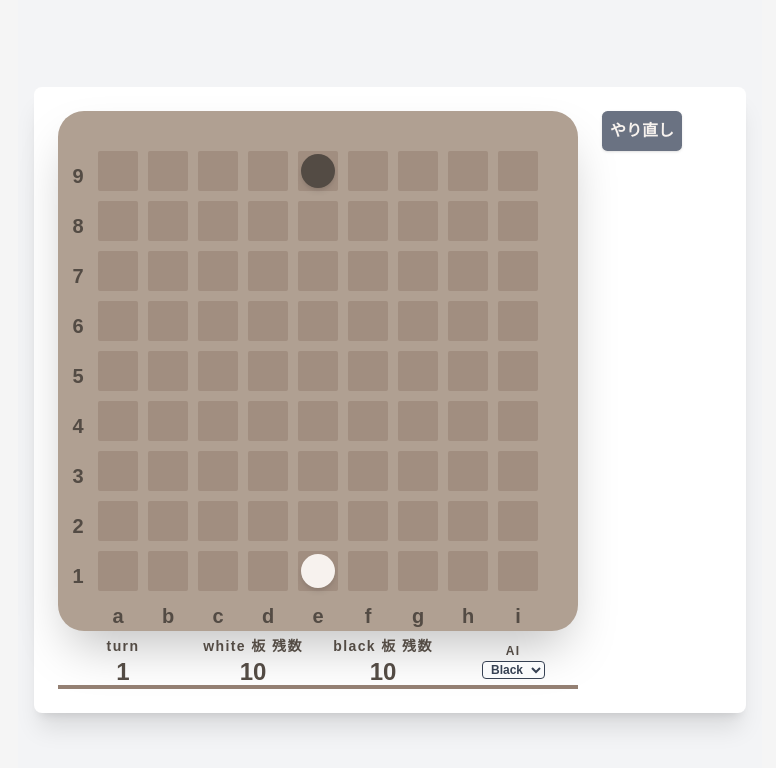
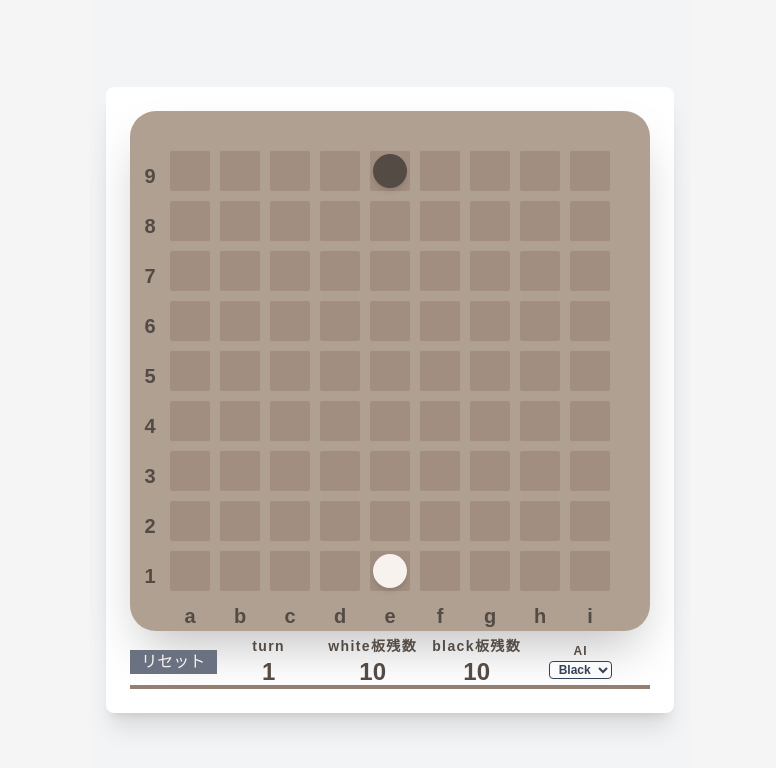
Before and after one commit to toyohisa2nakada/quoridor-app, a React (Vite) app: page / in a window 1280 px wide. Shown: the top 768 px of the page, without its empty margins (250-1026 px from the left). Built offline with nearby package versions, Linux system fonts and the light colour scheme.

Commit message:
リセットボタンの位置変更と、それに伴い、ControlPanel.tsxの不使用

```diff
--- a/src/components/InfoBar.tsx
+++ b/src/components/InfoBar.tsx
@@ -11,19 +11,25 @@ export default function InfoBar({ game, scaleBase }: InfoBarProps) {
             className="relative flex items-center border-b-[4px] border-[#948073] mt-2"
             style={{ width: `${52 * scaleBase}px`, height: `${5 * scaleBase}px` }}
         >
-            <div className="w-1/4 text-center flex flex-col justify-center">
+            <div className="w-1/6 text-center flex flex-col justify-center">
+                <button
+                    className="text-[#F7F2EE] bg-gray-500 hover:bg-gray-600 active:bg-gray-700 cursor-pointer"
+                    onClick={game.resetGame}
+                >リセット</button>
+            </div>
+            <div className="w-1/5 text-center flex flex-col justify-center">
                 <span className="text-[#534B44] font-bold text-sm tracking-widest">turn</span>
                 <span className="text-[#534B44] font-bold text-2xl">{game.state.turnNum}</span>
             </div>
-            <div className="w-1/4 text-center flex flex-col justify-center">
-                <span className="text-[#534B44] font-bold text-sm tracking-widest">white 板 残数</span>
+            <div className="w-1/5 text-center flex flex-col justify-center">
+                <span className="text-[#534B44] font-bold text-sm tracking-widest">white板残数</span>
                 <span className="text-[#534B44] font-bold text-2xl">{10 - game.state.n_p0_wall}</span>
             </div>
-            <div className="w-1/4 text-center flex flex-col justify-center">
-                <span className="text-[#534B44] font-bold text-sm tracking-widest">black 板 残数</span>
+            <div className="w-1/5 text-center flex flex-col justify-center">
+                <span className="text-[#534B44] font-bold text-sm tracking-widest">black板残数</span>
                 <span className="text-[#534B44] font-bold text-2xl">{10 - game.state.n_p1_wall}</span>
             </div>
-            <div className="w-1/4 text-center flex flex-col justify-center items-center gap-1">
+            <div className="w-1/5 text-center flex flex-col justify-center items-center gap-1">
                 <span className="text-[#534B44] font-bold text-xs tracking-widest leading-none">AI</span>
                 <select
                     className="text-xs font-bold border rounded px-1 text-gray-700 bg-gray-50 outline-none cursor-pointer text-center"
--- a/src/components/QuoridorGame.tsx
+++ b/src/components/QuoridorGame.tsx
@@ -26,41 +26,11 @@ export default function QuoridorGame() {
 
         {/* InfoBar */}
         <InfoBar game={game} scaleBase={scaleBase} />
-        {/* <div
-          className="relative flex items-center border-b-[4px] border-[#948073] mt-2"
-          style={{ width: `${52 * scaleBase}px`, height: `${5 * scaleBase}px` }}
-        >
-          <div className="w-1/4 text-center flex flex-col justify-center">
-            <span className="text-[#534B44] font-bold text-sm tracking-widest">TURN</span>
-            <span className="text-[#534B44] font-bold text-2xl">{game.state.turnNum}</span>
-          </div>
-          <div className="w-1/4 text-center flex flex-col justify-center">
-            <span className="text-[#534B44] font-bold text-sm tracking-widest">WHITE</span>
-            <span className="text-[#534B44] font-bold text-2xl">{10 - game.state.n_p0_wall}</span>
-          </div>
-          <div className="w-1/4 text-center flex flex-col justify-center">
-            <span className="text-[#534B44] font-bold text-sm tracking-widest">BLACK</span>
-            <span className="text-[#534B44] font-bold text-2xl">{10 - game.state.n_p1_wall}</span>
-          </div>
-          <div className="w-1/4 text-center flex flex-col justify-center items-center gap-1">
-            <span className="text-[#534B44] font-bold text-xs tracking-widest leading-none">AI VS</span>
-            <select
-              className="text-xs font-bold border rounded px-1 text-gray-700 bg-gray-50 outline-none cursor-pointer text-center"
-              value={game.state.aiPlayer}
-              onChange={(e) => game.setAiPlayer(e.target.value as any)}
-            >
-              <option value="none">None</option>
-              <option value="white">White</option>
-              <option value="black">Black</option>
-              <option value="both">Both</option>
-            </select>
-          </div>
-        </div>*/ }
       </div>
 
-      <div className="flex flex-col" style={{ width: `${12 * scaleBase}px` }}>
+      {/* <div className="flex flex-col" style={{ width: `${12 * scaleBase}px` }}>
         <ControlPanel game={game} scaleBase={scaleBase} />
-      </div>
+      </div> */}
     </div>
   );
 }
```
Also changed, not shown: src/components/ControlPanel.tsx (+23 -0 lines).
